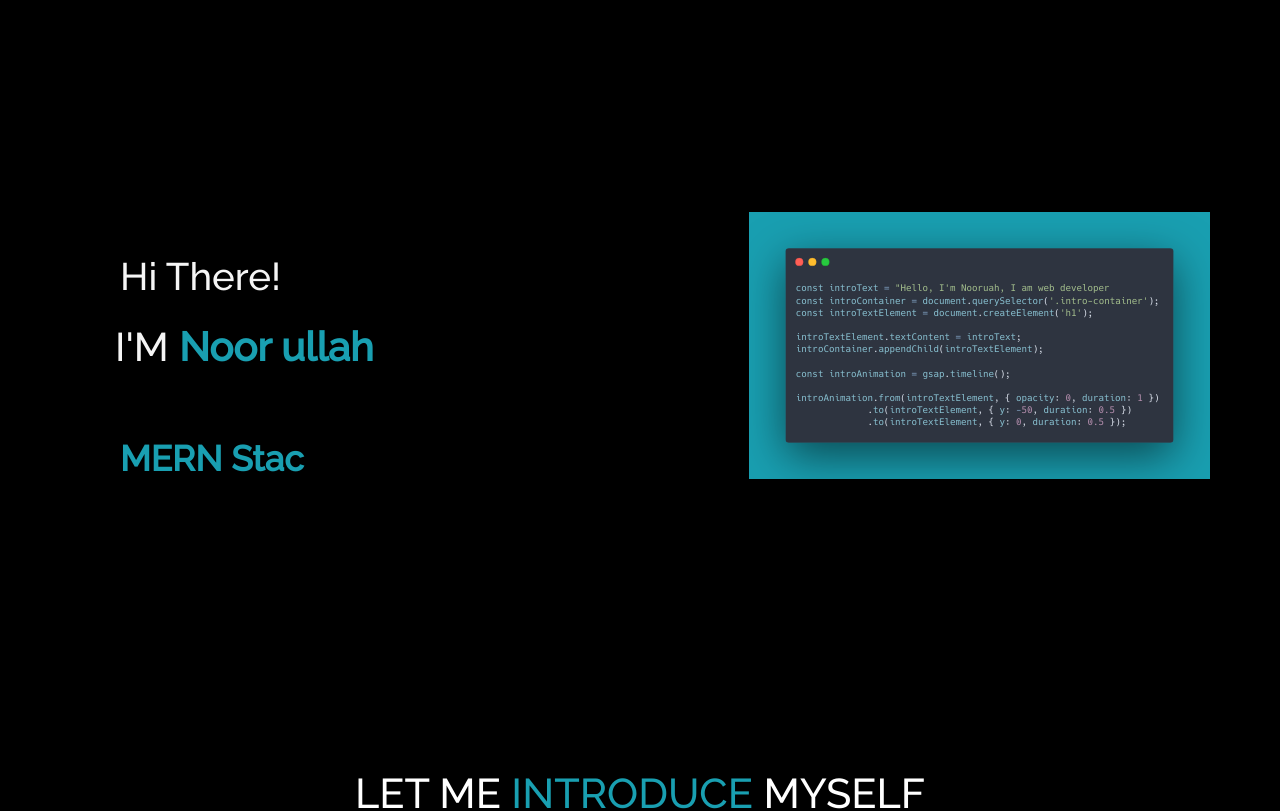
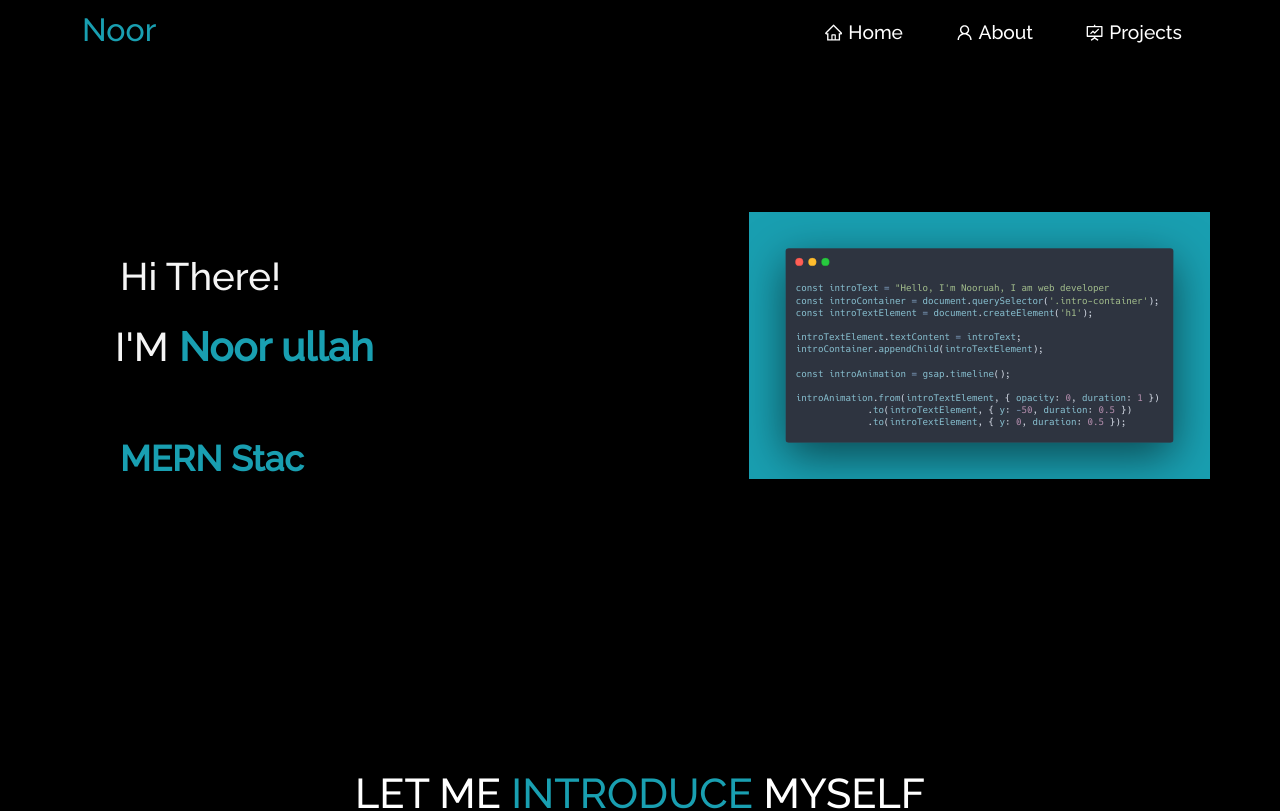
Before and after one commit to noor05869/personal, a Next.js app: page / in a window 1280 px wide. Shown: the top 811 px of the page. Built offline with nearby package versions, Linux system fonts and the light colour scheme.

Commit message:
Adding navbar

```diff
--- a/package.json
+++ b/package.json
@@ -17,6 +17,7 @@
     "react": "18.2.0",
     "react-bootstrap": "^2.7.2",
     "react-dom": "18.2.0",
+    "react-icons": "^4.7.1",
     "typewriter-effect": "^2.19.0"
   }
 }
--- /dev/null
+++ b/src/components/Header/Header.jsx
@@ -0,0 +1,99 @@
+import React, { useEffect, useRef, useState } from "react";
+import Navbar from "react-bootstrap/Navbar";
+import Nav from "react-bootstrap/Nav";
+import Container from "react-bootstrap/Container";
+import { Link } from "next/link";
+import {
+  AiOutlineHome,
+  AiOutlineFundProjectionScreen,
+  AiOutlineUser,
+} from "react-icons/ai";
+const Header = () => {
+  const [expand, updateExpanded] = useState(false);
+  const [navColour, updateNavbar] = useState(false);
+
+  function scrollHandler() {
+    if (window.scrollY >= 20) {
+      updateNavbar(true);
+    } else {
+      updateNavbar(false);
+    }
+  }
+  useEffect(() => {
+    // Client-side-only code
+    window.addEventListener("scroll", scrollHandler);
+  }, [navColour]);
+
+  return (
+    <Navbar
+      expanded={expand}
+      fixed="top"
+      expand="md"
+      className={navColour ? "sticky" : "navbar"}
+    >
+      <Container>
+        <Navbar.Brand href="/" className="d-flex">
+          <h2 className="purple fw-700">Noor </h2>
+        </Navbar.Brand>
+        <Navbar.Toggle
+          aria-controls="responsive-navbar-nav"
+          onClick={() => {
+            updateExpanded(expand ? false : "expanded");
+          }}
+        >
+          <span></span>
+          <span></span>
+          <span></span>
+        </Navbar.Toggle>
+        <Navbar.Collapse id="responsive-navbar-nav">
+          <Nav className="ms-auto" defaultActiveKey="#home">
+            <Nav.Item>
+              <Nav.Link as={Link} to="/" onClick={() => updateExpanded(false)}>
+                <AiOutlineHome style={{ marginBottom: "2px" }} /> Home
+              </Nav.Link>
+            </Nav.Item>
+
+            <Nav.Item
+            //  onClick={aboutScroll}
+            >
+              <Nav.Link
+                as={Link}
+                to="/about"
+                onClick={() => updateExpanded(false)}
+              >
+                <AiOutlineUser style={{ marginBottom: "2px" }} /> About
+              </Nav.Link>
+            </Nav.Item>
+
+            <Nav.Item
+            //  onClick={projectScroll}
+            >
+              <Nav.Link
+                as={Link}
+                to="/project"
+                onClick={() => updateExpanded(false)}
+              >
+                <AiOutlineFundProjectionScreen
+                  style={{ marginBottom: "2px" }}
+                />{" "}
+                Projects
+              </Nav.Link>
+            </Nav.Item>
+
+            {/* <Nav.Item>
+              <Nav.Link
+                as={Link}
+                to="/resume"
+                onClick={() => updateExpanded(false)}
+              >
+                <CgFileDocument style={{ marginBottom: "2px" }} /> Resume
+              </Nav.Link>
+            </Nav.Item> */}
+          </Nav>
+        </Navbar.Collapse>
+      </Container>
+    </Navbar>
+  );
+};
+
+export default Header;
--- a/src/pages/index.js
+++ b/src/pages/index.js
@@ -3,6 +3,7 @@ import Image from 'next/image'
 import { Inter } from '@next/font/google'
 import styles from '@/styles/Home.module.css'
 import Banner from '@/components/Banner/Banner'
+import Header from '@/components/Header/Header'
 
 const inter = Inter({ subsets: ['latin'] })
 
@@ -15,6 +16,7 @@ export default function Home() {
         <meta name="viewport" content="width=device-width, initial-scale=1" />
         <link rel="icon" href="/favicon.ico" />
       </Head>
+      <Header />
       <Banner />
     </>
   )
```
Also changed, not shown: 1 other file (tests, documents, lock files or other folders).
